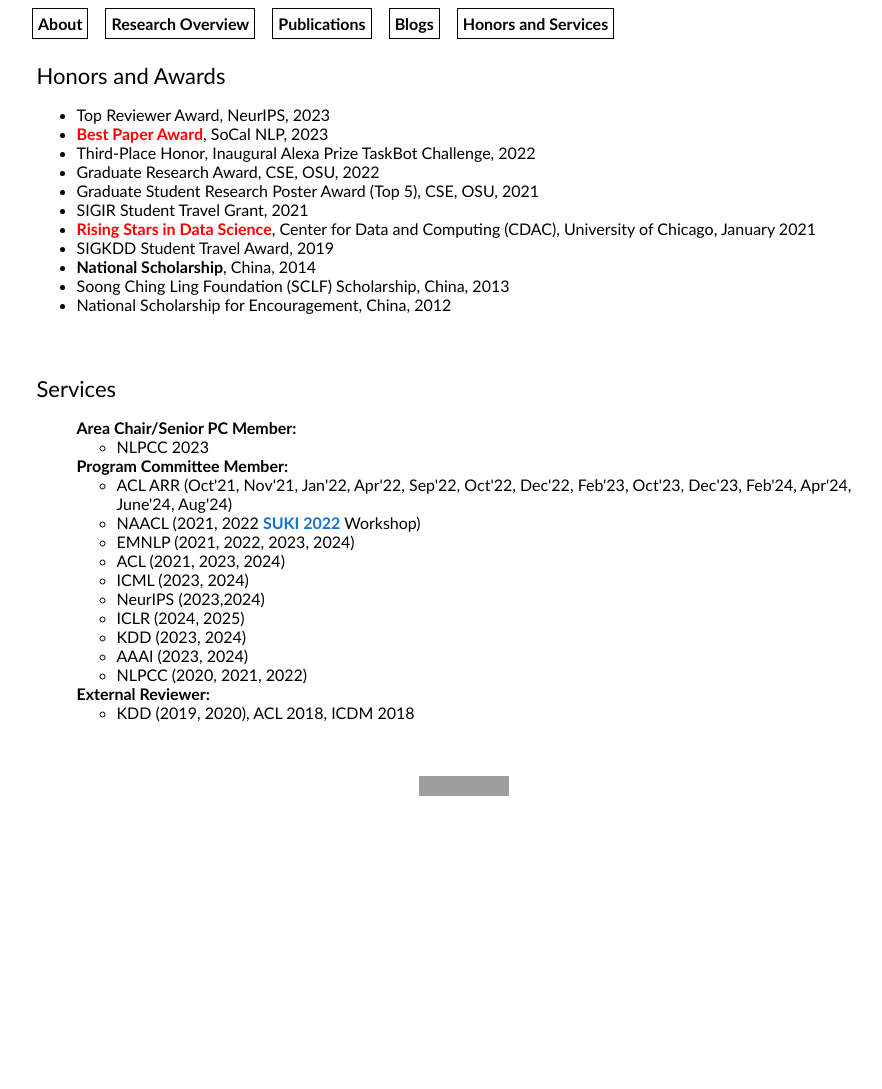
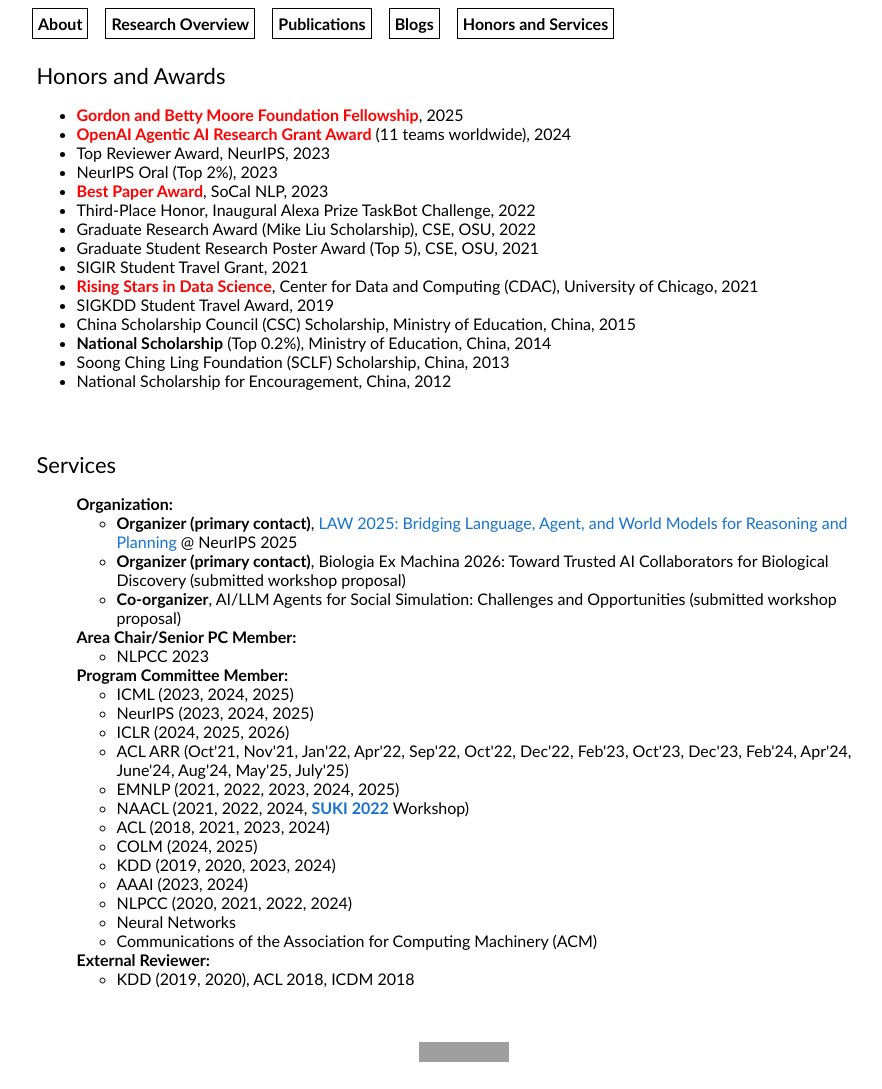
Before and after one commit to zhenwang9102/zhenwang9102.github.io, a Jekyll site: the page page_honors_and_services.html, which Jekyll copies as it is, in a window 1280 px wide. Shown: the whole page, without its empty margins (176-1058 px from the left). Built offline with Jekyll 4.4.1, drawn with Linux system fonts in a browser that asks for light colours; before the commit the page ends 900 px from its top, so only the background shows below that; grey boxes are pictures that could not be loaded.

Commit message:
Update page_honors_and_services.html

```diff
--- a/page_honors_and_services.html
+++ b/page_honors_and_services.html
@@ -68,7 +68,16 @@
               <h2>Honors and Awards</h2>
               <ul>
                 <li>
+                  <a style="color:red"><b>Gordon and Betty Moore Foundation Fellowship</b></a>, 2025
+                </li>
+                <li>
+                  <a style="color:red"><b>OpenAI Agentic AI Research Grant Award</b></a> (11 teams worldwide), 2024
+                </li>
+                <li>
                   Top Reviewer Award, NeurIPS, 2023
+                </li>
+                <li>
+                  NeurIPS Oral (Top 2%), 2023
                 </li>
                 <li>
                   <a style="color:red"><b>Best Paper Award</b></a>, SoCal NLP, 2023
@@ -77,7 +86,7 @@
                   Third-Place Honor, Inaugural Alexa Prize TaskBot Challenge, 2022
                 </li>
                 <li>
-                  Graduate Research Award, CSE, OSU, 2022
+                  Graduate Research Award (Mike Liu Scholarship), CSE, OSU, 2022
                 </li>
                 <li>
                   Graduate Student Research Poster Award (Top 5), CSE, OSU, 2021
@@ -86,13 +95,16 @@
                   SIGIR Student Travel Grant, 2021
                 </li>
                 <li>
-                  <a href="https://datascience.uchicago.edu/research/postdoctoral-programs/rising-stars/2021/" style="color:red"><b>Rising Stars in Data Science</b></a>, Center for Data and Computing (CDAC), University of Chicago, January 2021
+                  <a href="https://datascience.uchicago.edu/research/postdoctoral-programs/rising-stars/2021/" style="color:red"><b>Rising Stars in Data Science</b></a>, Center for Data and Computing (CDAC), University of Chicago, 2021
                 </li>
                 <li>
                   SIGKDD Student Travel Award, 2019
                 </li>
                 <li>
-                  <b>National Scholarship</b>, China, 2014
+                  China Scholarship Council (CSC) Scholarship, Ministry of Education, China, 2015
+                </li>
+                <li>
+                  <b>National Scholarship</b> (Top 0.2%), Ministry of Education, China, 2014
                 </li>
                 <li>
                   Soong Ching Ling Foundation (SCLF) Scholarship, China, 2013
@@ -110,6 +122,18 @@
             <td style="padding:2.5%;width:100%;vertical-align:middle">
               <h2>Services</h2>
               <ul>
+                <b>Organization:</b>
+                <ul>
+                  <li>
+                    <b>Organizer (primary contact)</b>, <a href="https://neurips.cc/virtual/2025/workshop/109552">LAW 2025: Bridging Language, Agent, and World Models for Reasoning and Planning</a> @ NeurIPS 2025
+                  </li>
+                  <li>
+                    <b>Organizer (primary contact)</b>, Biologia Ex Machina 2026: Toward Trusted AI Collaborators for Biological Discovery (submitted workshop proposal)
+                  </li>
+                  <li>
+                    <b>Co-organizer</b>, AI/LLM Agents for Social Simulation: Challenges and Opportunities (submitted workshop proposal)
+                  </li>
+                </ul>
                 <b>Area Chair/Senior PC Member:</b>
                 <ul>
                   <li>
@@ -119,34 +143,43 @@
                 <b>Program Committee Member:</b>
                 <ul>
                   <li>
-                    ACL ARR (Oct'21, Nov'21, Jan'22, Apr'22, Sep'22, Oct'22, Dec'22, Feb'23, Oct'23, Dec'23, Feb'24, Apr'24, June'24, Aug'24)
+                    ICML (2023, 2024, 2025)
                   </li>
                   <li>
-                    NAACL (2021, 2022 <b><a href="https://suki-workshop.github.io/">SUKI 2022</a></b> Workshop)
+                    NeurIPS (2023, 2024, 2025)
                   </li>
                   <li>
-                    EMNLP (2021, 2022, 2023, 2024)
+                    ICLR (2024, 2025, 2026)
                   </li>
                   <li>
-                    ACL (2021, 2023, 2024)
+                    ACL ARR (Oct'21, Nov'21, Jan'22, Apr'22, Sep'22, Oct'22, Dec'22, Feb'23, Oct'23, Dec'23, Feb'24, Apr'24, June'24, Aug'24, May'25, July'25)
                   </li>
                   <li>
-                    ICML (2023, 2024)
+                    EMNLP (2021, 2022, 2023, 2024, 2025)
                   </li>
                   <li>
-                    NeurIPS (2023,2024)
+                    NAACL (2021, 2022, 2024, <b><a href="https://suki-workshop.github.io/">SUKI 2022</a></b> Workshop)
                   </li>
                   <li>
-                    ICLR (2024, 2025)
+                    ACL (2018, 2021, 2023, 2024)
                   </li>
                   <li>
-                    KDD (2023, 2024)
+                    COLM (2024, 2025)
+                  </li>
+                  <li>
+                    KDD (2019, 2020, 2023, 2024)
                   </li>
                   <li>
                     AAAI (2023, 2024)
                   </li>
                   <li>
-                    NLPCC (2020, 2021, 2022)
+                    NLPCC (2020, 2021, 2022, 2024)
+                  </li>
+                  <li>
+                    Neural Networks
+                  </li>
+                  <li>
+                    Communications of the Association for Computing Machinery (ACM)
                   </li>
                 </ul>
                 <b>External Reviewer:</b>
```
